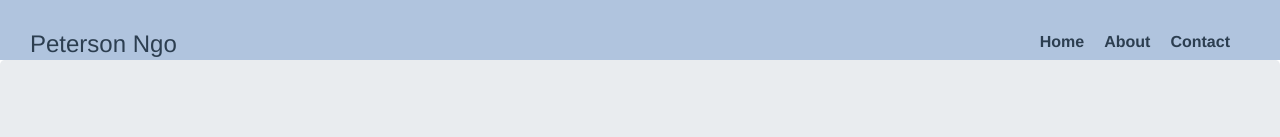
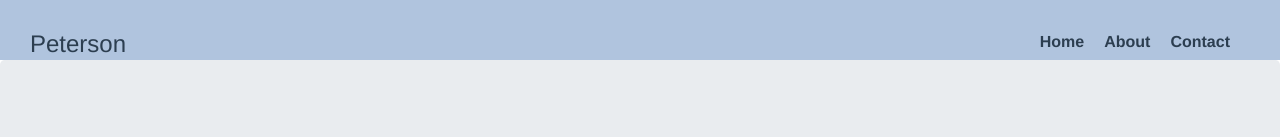
Before and after one commit to Ngope/PersonalWebsite, a Vue app: page / in a window 1280 px wide. Shown: the top 137 px of the page. Built offline with nearby package versions, Linux system fonts and the light colour scheme.

Commit message:
Changed for a test

```diff
--- a/src/components/NavBar.vue
+++ b/src/components/NavBar.vue
@@ -9,7 +9,7 @@
       >
     </nav>
     <div id="name">
-      <h4>Peterson Ngo</h4>
+      <h4>Peterson </h4>
     </div>
   </div>
 </template>
```
